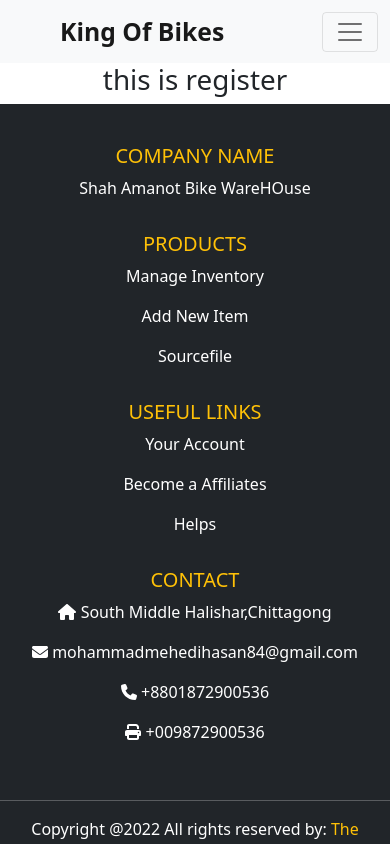
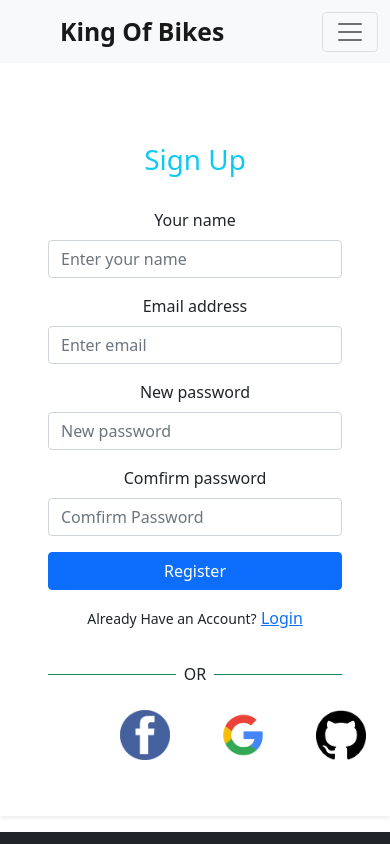
Before and after one commit to abirisl/warehouse-management-client-side, a React (Create React App) app: page /register in a window 390 px wide. Shown: the top 844 px of the page. Built offline with nearby package versions, Linux system fonts and the light colour scheme.

Commit message:
contact us make and responsive

```diff
--- a/src/App.js
+++ b/src/App.js
@@ -6,6 +6,7 @@ import Header from './component/Header/Header'
 import Footer from './component/Footer/Footer';
 import Login from './component/Login/Login';
 import Register from './component/Register/Register';
+import ContactUs from './component/ContactUs/ContactUs';
 
 function App() {
   return (
@@ -17,6 +18,7 @@ function App() {
           <Route path= '/about' element={<About></About>}></Route>
           <Route path='/login' element={<Login></Login>}></Route>
           <Route path='/register' element={<Register></Register>}></Route>
+          <Route path='/contactUs' element={<ContactUs></ContactUs>}></Route>
         </Routes>
         <Footer></Footer>
     </div>
--- /dev/null
+++ b/src/component/ContactUs/ContactUs.js
@@ -0,0 +1,50 @@
+import React from 'react';
+import { Button, Col, Container, Form, Row } from 'react-bootstrap';
+import { FontAwesomeIcon } from '@fortawesome/react-fontawesome';
+import {  faMapMarker } from '@fortawesome/free-solid-svg-icons';
+import {  faPhone } from '@fortawesome/free-solid-svg-icons';
+import {  faEnvelope } from '@fortawesome/free-solid-svg-icons';
+
+const ContactUs = () => {
+    return (
+        <div>
+            <div className='mt-3'>
+                <h1 className='text-uppercase'>Contact us</h1>
+                <hr className='w-50 mx-auto' />
+                <h3>We'd Love to Help !!</h3>
+                <p>We Like to create things with fun, open-minded peopl. Feel to say hello......!</p>
+            </div>
+            <Container>
+            <Row className='shadow-lg rounded-lg mt-3 mb-3 bg-warning mx-auto'>
+                <Col lg={6} md={3} sm={12} className=' d-flex mx-auto p-5'>
+                    <Form>
+                        <input type='text' name='text' placeholder='Your Name' className='form-control'></input>
+                        <br />
+                        <input type='email' name='email' placeholder='Your email' className='form-control'></input>
+                        <br />
+                        <textarea type='text' name='text' placeholder='Message' className='form-control'></textarea>
+                        <Button className='w-100 mt-3' variant="info" type="submit">
+                            Submit
+                        </Button>
+                    </Form>
+                </Col>
+                <Col>
+                <div className='mt-5'>
+                        <p>
+                        <FontAwesomeIcon icon={faMapMarker} />  South Middle Halishar,Bandar,Chottagram
+                        </p>
+                        <p>
+                        <FontAwesomeIcon icon={faPhone} />  01872900536
+                        </p>
+                        <p>
+                        <FontAwesomeIcon icon={faEnvelope} />  mohammadmehedihasan84@gmail.com
+                        </p>
+                    </div>
+                </Col>
+            </Row>
+            </Container>
+        </div>
+    );
+};
+
+export default ContactUs;
--- a/src/component/Header/Header.js
+++ b/src/component/Header/Header.js
@@ -18,7 +18,7 @@ const Header = () => {
                         >
                             <Nav.Link as={Link} to='/home'>Home</Nav.Link>
                             <Nav.Link as={Link} to='/about'>About</Nav.Link>
-                            <Nav.Link as={Link} to='/contact us'>Contact us</Nav.Link>
+                            <Nav.Link as={Link} to='/contactUs'>Contact us</Nav.Link>
                             <Nav.Link as={Link} to='/blogs'>Blogs</Nav.Link>
                             <Nav.Link as={Link} to='/login'>Login</Nav.Link>
                         </Nav>
--- a/src/component/Register/Register.js
+++ b/src/component/Register/Register.js
@@ -1,10 +1,58 @@
 import React from 'react';
+import { Button, Col, Container, Form, Row } from 'react-bootstrap';
+import { Link } from 'react-router-dom';
+import facebook from '../../images/auth-img/facebook.png';
+import google from '../../images/auth-img/google.png';
+import github from '../../images/auth-img/github.png';
+
 
 const Register = () => {
     return (
-        <div>
-            <h1>this is register</h1>
-        </div>
+        <>
+        <Container>
+            <Row>
+                <Col lg={5} md={6} sm={12} className='p-5 m-auto shadow-sm rounded-lg mt-3 mb-3'>
+                    <h1 className='text-info p-3 text-center mb-3'>Sign Up</h1>
+                    <Form>
+                    <Form.Group className="mb-3" controlId="formGroupEmail">
+                            <Form.Label>Your name</Form.Label>
+                            <Form.Control type="text" placeholder="Enter your name" />
+                        </Form.Group>
+                        <Form.Group className="mb-3" controlId="formGroupEmail">
+                            <Form.Label>Email address</Form.Label>
+                            <Form.Control type="email" placeholder="Enter email" />
+                        </Form.Group>
+                        <Form.Group className="mb-3" controlId="formGroupPassword">
+                            <Form.Label>New password</Form.Label>
+                            <Form.Control type="password" placeholder="New password" />
+                        </Form.Group>
+                        <Form.Group className="mb-3" controlId="formGroupPassword">
+                            <Form.Label>Comfirm password</Form.Label>
+                            <Form.Control type="password" placeholder="Comfirm Password" />
+                        </Form.Group>
+                        <Button className='w-100' variant="primary" type="submit">
+                            Register
+                        </Button>
+                    </Form>
+                    <div className='mt-3'>
+                        <p>
+                            <small>Already Have an Account?</small> <Link to='/login'>Login</Link>
+                        </p>
+                    </div>
+                    <div className='d-flex align-items-center'>
+                        <div style={{ height: '1px' }} className='w-50 bg-success'></div>
+                        <p className='mt-3 px-2'>OR</p>
+                        <div style={{ height: '1px' }} className='w-50 bg-success'></div>
+                    </div>
+                    <div className='d-flex p-2 ms-3'>
+                    <div><img height={50} src={facebook} className='ms-5' alt="" /></div>
+                    <div><img height={50} src={google} className='ms-5' alt="" /></div>
+                    <div><img height={50} src={github} className='ms-5' alt="" /></div>
+                    </div>
+                </Col>
+            </Row>
+        </Container>
+    </>
     );
 };
 
```
Also changed, not shown: src/component/Blogs/Blogs.js (added, +11 -0 lines).
